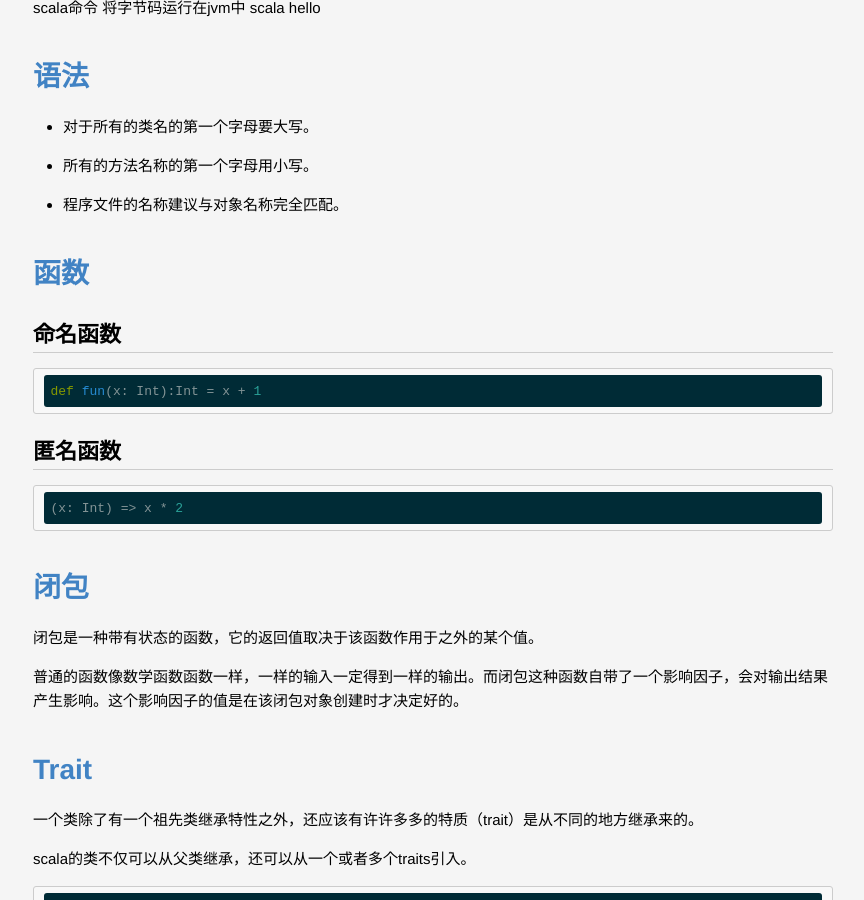
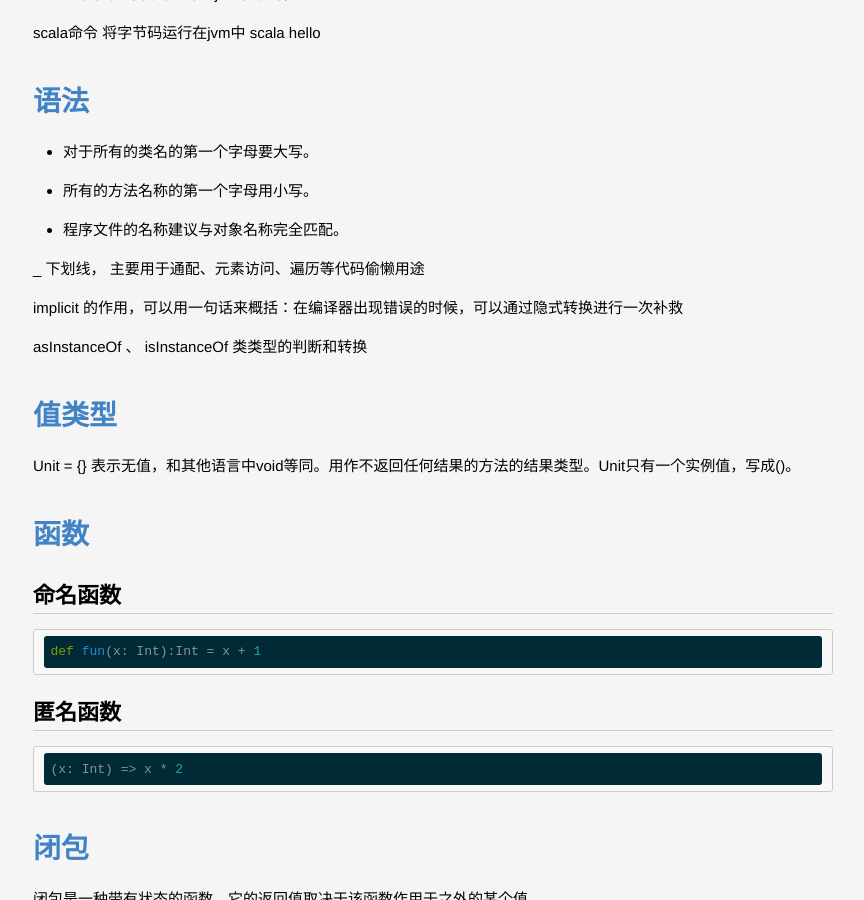
Before and after one commit to lucky521/blog, a Jekyll site: the page built from _posts/language/2020-03-11-scala.markdown, in a window 1280 px wide and 900 px high, scrolled down 1116 px. Shown: the whole window, without its empty margins (207-1071 px from the left). Built offline with Jekyll 4.4.1, drawn with Linux system fonts in a browser that asks for light colours.

Commit message:
update blog

```diff
--- a/_posts/framework/2020-03-05-flink.markdown
+++ b/_posts/framework/2020-03-05-flink.markdown
@@ -223,6 +223,9 @@ SourceFunction为所有flink中source的根接口，其定义了run()方法和ca
 
 
 addSource(sourceFunction)
+
+SourceFunction、ParallelSourceFunction、RichParallelSourceFunction
+
 
 
 ## sink
--- a/_posts/language/2020-03-11-scala.markdown
+++ b/_posts/language/2020-03-11-scala.markdown
@@ -33,6 +33,17 @@ scala hello
 * 对于所有的类名的第一个字母要大写。
 * 所有的方法名称的第一个字母用小写。
 * 程序文件的名称建议与对象名称完全匹配。
+
+_ 下划线， 主要用于通配、元素访问、遍历等代码偷懒用途
+
+implicit 的作用，可以用一句话来概括：在编译器出现错误的时候，可以通过隐式转换进行一次补救
+
+asInstanceOf 、 isInstanceOf  类类型的判断和转换
+
+
+# 值类型
+
+Unit = {}  表示无值，和其他语言中void等同。用作不返回任何结果的方法的结果类型。Unit只有一个实例值，写成()。
 
 
 
```
